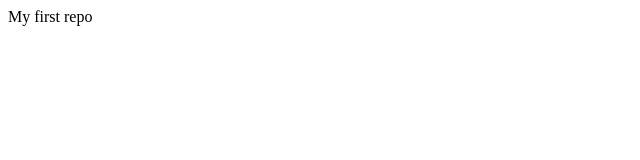
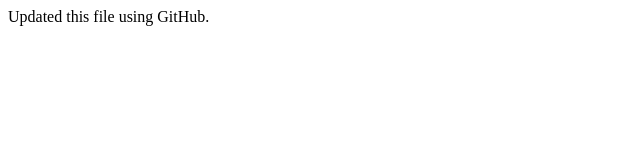
Before and after one commit to Deepen123/git-demo-repo, a website: page index.html in a window 1280 px wide. Shown: the whole page, without its empty margins (0-640 px from the left). Drawn offline with Linux system fonts and the light colour scheme.

Commit message:
Edited Index.html on GitHub

```diff
--- a/index.html
+++ b/index.html
@@ -1,6 +1,6 @@
 <!DOCTYPE html>
 <html>
 	<body>
-		My first repo
+		Updated this file using GitHub.
 	</body>
 </html>
```
